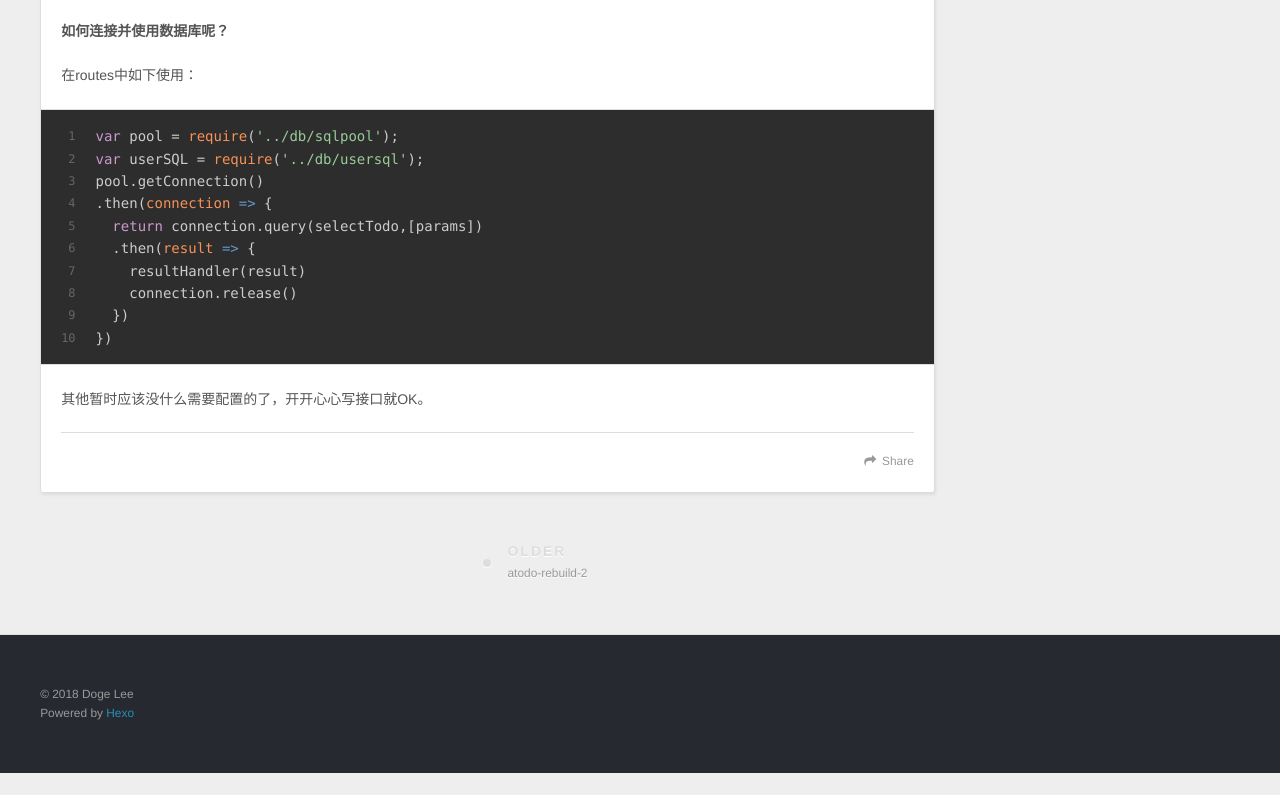
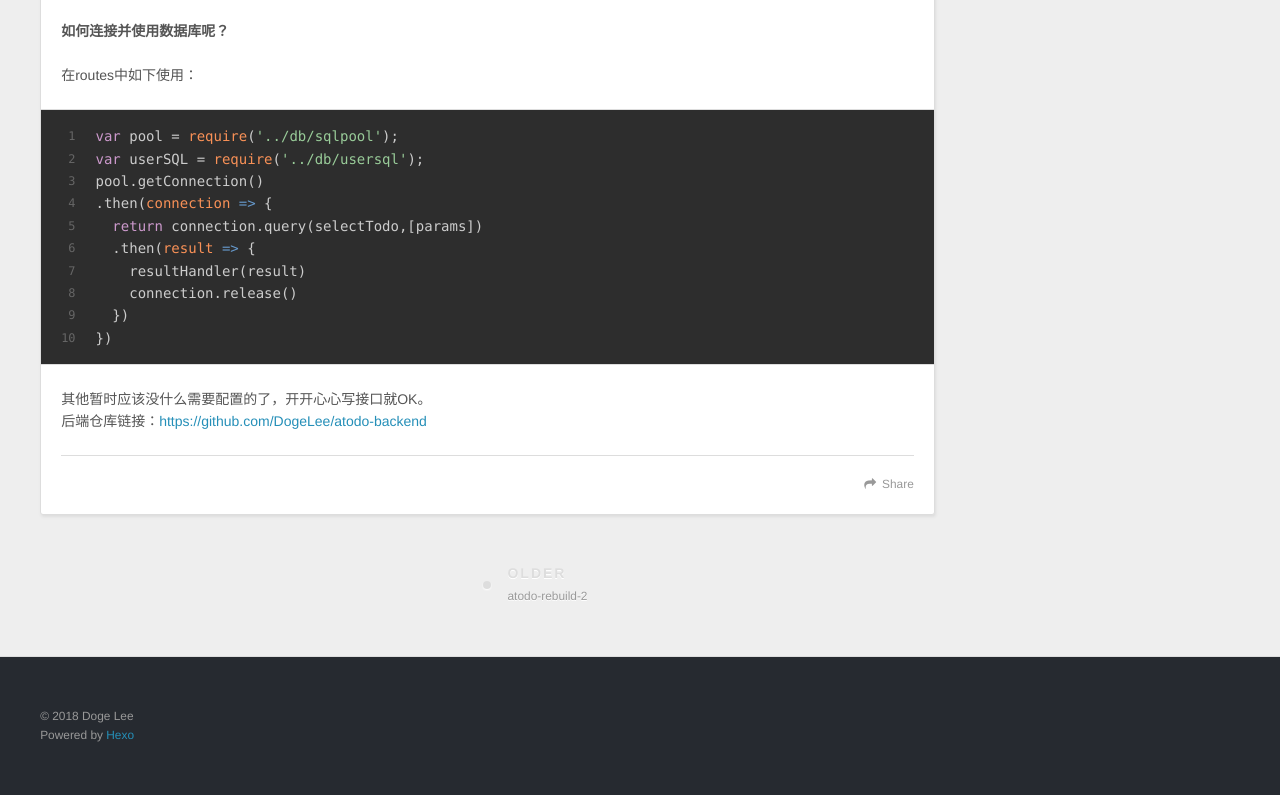
Before and after one commit to DogeLee/DogeLee.github.io, a plain HTML site: page 2018/11/13/atodo-rebuild-3/index.html in a window 1280 px wide. Shown: the part 2692-3487 px from the top of the page. Before the commit the page ends 3465 px from the top, so only its background shows below. Drawn offline with nearby package versions, Linux system fonts and the light colour scheme.

Commit message:
Site updated: 2018-11-13 16:25:46

```diff
--- a/2018/11/13/atodo-rebuild-3/index.html
+++ b/2018/11/13/atodo-rebuild-3/index.html
@@ -16,7 +16,7 @@
 <meta property="og:locale" content="default">
 <meta property="og:image" content="https://upload-images.jianshu.io/upload_images/6273583-b5242c99574091b3.png?imageMogr2/auto-orient/strip%7CimageView2/2/w/1240">
 <meta property="og:image" content="https://upload-images.jianshu.io/upload_images/6273583-a4e1f48c84ccd2b7.png?imageMogr2/auto-orient/strip%7CimageView2/2/w/1240">
-<meta property="og:updated_time" content="2018-11-13T08:16:00.693Z">
+<meta property="og:updated_time" content="2018-11-13T08:25:04.813Z">
 <meta name="twitter:card" content="summary">
 <meta name="twitter:title" content="atodo-rebuild-3">
 <meta name="twitter:description" content="现在我要使用express（node的框架）新建一个后端的项目，然后完成一些基本的配置。 新建项目首先全局安装express，然后使用下面的命令新建项目：1express &amp;lt;项目名&amp;gt; express的项目是秒建的，然后需要手动下载依赖，使用npm install。 下载需要的中间件express自带一些请求体、cookie、session处理的中间件，我还要根据自己的需求下载一下：">
@@ -112,7 +112,7 @@
 <p>UserSQL.js用来声明数据库操作的语句：<br><figure class="highlight javascript"><table><tr><td class="gutter"><pre><span class="line">1</span><br><span class="line">2</span><br><span class="line">3</span><br><span class="line">4</span><br><span class="line">5</span><br></pre></td><td class="code"><pre><span class="line"><span class="keyword">var</span> UserSQL = &#123;</span><br><span class="line">  <span class="comment">//example</span></span><br><span class="line">  selectTodo:<span class="string">'SELECT * FROM todo WHERE date = ?'</span></span><br><span class="line">&#125;</span><br><span class="line"><span class="built_in">module</span>.exports = UserSQL</span><br></pre></td></tr></table></figure></p>
 <p><strong>如何连接并使用数据库呢？</strong></p>
 <p>在routes中如下使用：<br><figure class="highlight javascript"><table><tr><td class="gutter"><pre><span class="line">1</span><br><span class="line">2</span><br><span class="line">3</span><br><span class="line">4</span><br><span class="line">5</span><br><span class="line">6</span><br><span class="line">7</span><br><span class="line">8</span><br><span class="line">9</span><br><span class="line">10</span><br></pre></td><td class="code"><pre><span class="line"><span class="keyword">var</span> pool = <span class="built_in">require</span>(<span class="string">'../db/sqlpool'</span>);</span><br><span class="line"><span class="keyword">var</span> userSQL = <span class="built_in">require</span>(<span class="string">'../db/usersql'</span>);</span><br><span class="line">pool.getConnection()</span><br><span class="line">.then(<span class="function"><span class="params">connection</span> =&gt;</span> &#123;</span><br><span class="line">  <span class="keyword">return</span> connection.query(selectTodo,[params])</span><br><span class="line">  .then(<span class="function"><span class="params">result</span> =&gt;</span> &#123;</span><br><span class="line">    resultHandler(result)</span><br><span class="line">    connection.release()</span><br><span class="line">  &#125;)</span><br><span class="line">&#125;)</span><br></pre></td></tr></table></figure></p>
-<p>其他暂时应该没什么需要配置的了，开开心心写接口就OK。</p>
+<p>其他暂时应该没什么需要配置的了，开开心心写接口就OK。<br>后端仓库链接：<a href="https://github.com/DogeLee/atodo-backend" target="_blank" rel="noopener">https://github.com/DogeLee/atodo-backend</a></p>
 
 
     </div>
```
Also changed, not shown: index.html (+1 -1 lines).
